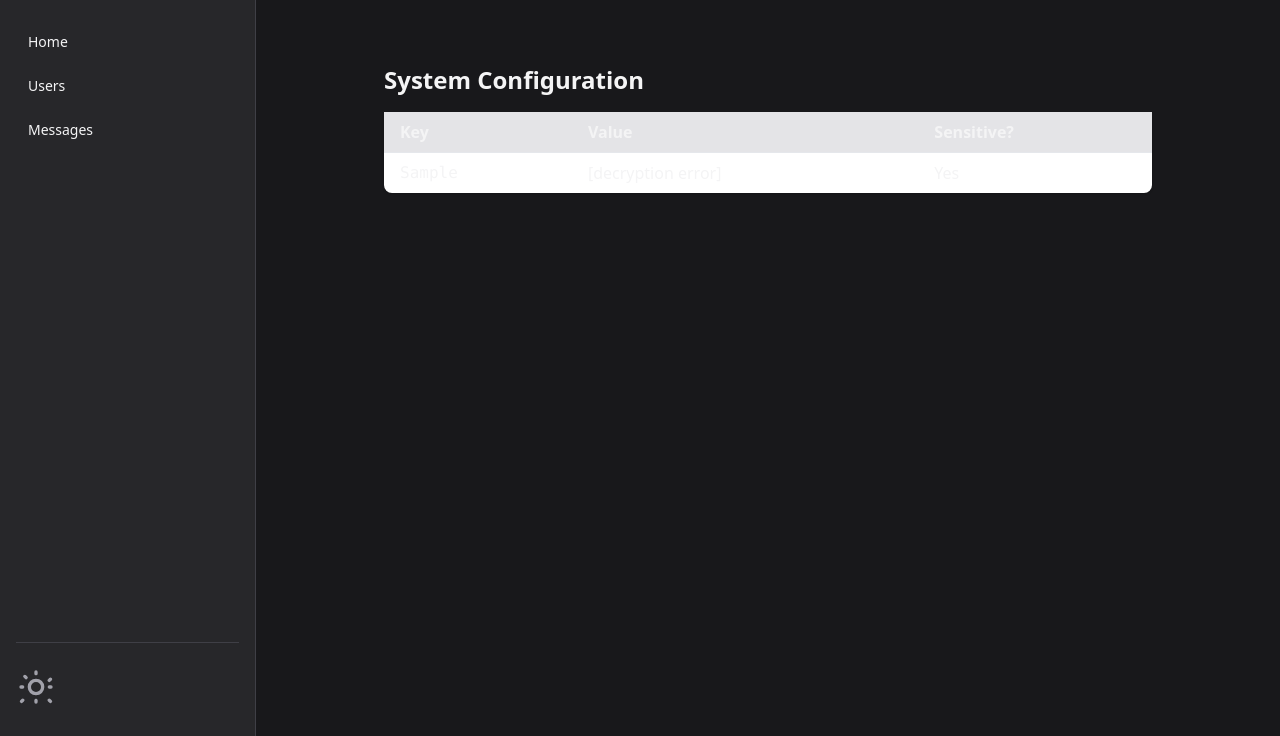
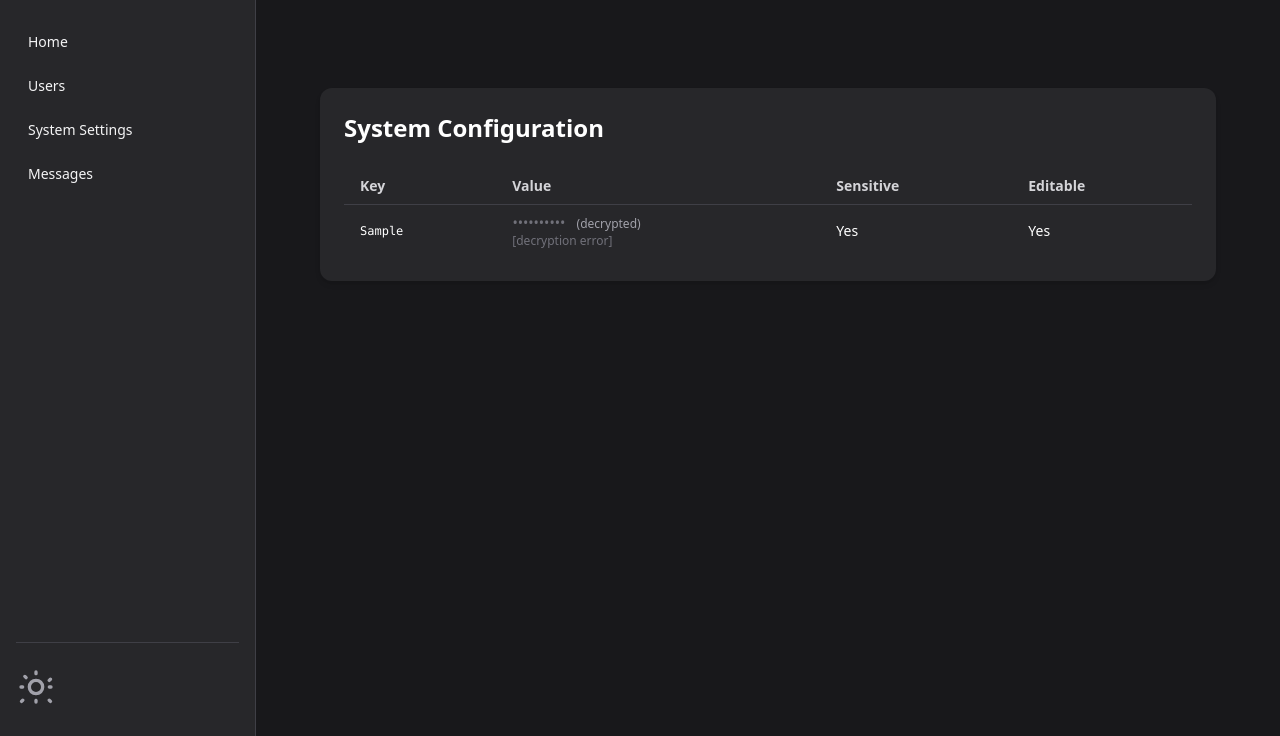
Before and after one commit to samcro1967/grylli, a Flask app: page /admin/system/ in a window 1280 px wide. Shown: the part 64-800 px from the top of the page. Run offline with Flask 3, Linux system fonts and the light colour scheme; a user stored in the database is signed in; tables that the repository leaves empty hold one stand-in row (values such as "Sample post"); parts of the project's set-up code (start-up, migrations or seed data) failed here and were passed over; some libraries are stand-ins or nearby versions.

Commit message:
latest updates

```diff
--- a/app/static/css/styles.css
+++ b/app/static/css/styles.css
@@ -648,6 +648,14 @@ video {
   margin-bottom: 1rem;
 }
 
+.mb-6 {
+  margin-bottom: 1.5rem;
+}
+
+.ml-2 {
+  margin-left: 0.5rem;
+}
+
 .mr-2 {
   margin-right: 0.5rem;
 }
@@ -660,8 +668,8 @@ video {
   margin-top: 0.25rem;
 }
 
-.mt-10 {
-  margin-top: 2.5rem;
+.mt-16 {
+  margin-top: 4rem;
 }
 
 .mt-2 {
@@ -746,6 +754,10 @@ video {
 
 .max-w-3xl {
   max-width: 48rem;
+}
+
+.max-w-4xl {
+  max-width: 56rem;
 }
 
 .max-w-md {
@@ -845,12 +857,12 @@ video {
   scroll-behavior: smooth;
 }
 
+.break-all {
+  word-break: break-all;
+}
+
 .rounded {
   border-radius: 0.25rem;
-}
-
-.rounded-lg {
-  border-radius: 0.5rem;
 }
 
 .rounded-xl {
@@ -916,11 +928,6 @@ video {
 .bg-zinc-100 {
   --tw-bg-opacity: 1;
   background-color: rgb(244 244 245 / var(--tw-bg-opacity));
-}
-
-.bg-zinc-200 {
-  --tw-bg-opacity: 1;
-  background-color: rgb(228 228 231 / var(--tw-bg-opacity));
 }
 
 .p-2 {
@@ -1025,6 +1032,10 @@ video {
   text-transform: lowercase;
 }
 
+.italic {
+  font-style: italic;
+}
+
 .leading-relaxed {
   line-height: 1.625;
 }
@@ -1054,6 +1065,16 @@ video {
   color: rgb(255 255 255 / var(--tw-text-opacity));
 }
 
+.text-zinc-300 {
+  --tw-text-opacity: 1;
+  color: rgb(212 212 216 / var(--tw-text-opacity));
+}
+
+.text-zinc-400 {
+  --tw-text-opacity: 1;
+  color: rgb(161 161 170 / var(--tw-text-opacity));
+}
+
 .text-zinc-500 {
   --tw-text-opacity: 1;
   color: rgb(113 113 122 / var(--tw-text-opacity));
@@ -1062,6 +1083,11 @@ video {
 .text-zinc-600 {
   --tw-text-opacity: 1;
   color: rgb(82 82 91 / var(--tw-text-opacity));
+}
+
+.text-zinc-700 {
+  --tw-text-opacity: 1;
+  color: rgb(63 63 70 / var(--tw-text-opacity));
 }
 
 .text-zinc-800 {
@@ -1208,6 +1234,11 @@ video {
   color: rgb(161 161 170 / var(--tw-text-opacity));
 }
 
+:is(.dark .dark\:text-zinc-500) {
+  --tw-text-opacity: 1;
+  color: rgb(113 113 122 / var(--tw-text-opacity));
+}
+
 :is(.dark .dark\:hover\:bg-red-900:hover) {
   --tw-bg-opacity: 1;
   background-color: rgb(127 29 29 / var(--tw-bg-opacity));
--- a/app/templates/admin/system_config.html
+++ b/app/templates/admin/system_config.html
@@ -1,22 +1,33 @@
 {% extends "layout.html" %}
 
 {% block content %}
-<div class="max-w-3xl mx-auto mt-10">
-  <h1 class="text-2xl font-semibold mb-4">System Configuration</h1>
-  <table class="table-auto w-full bg-white shadow rounded-lg">
-    <thead class="bg-zinc-200">
+<div class="max-w-4xl mx-auto mt-16 bg-white dark:bg-zinc-800 shadow-md rounded-xl p-6">
+  <h1 class="text-2xl font-semibold mb-6 text-black dark:text-white">System Configuration</h1>
+
+  <table class="table-auto w-full text-left text-sm">
+    <thead class="border-b border-zinc-300 dark:border-zinc-700 text-zinc-700 dark:text-zinc-300">
       <tr>
-        <th class="text-left px-4 py-2">Key</th>
-        <th class="text-left px-4 py-2">Value</th>
-        <th class="text-left px-4 py-2">Sensitive?</th>
+        <th class="py-2 px-4">Key</th>
+        <th class="py-2 px-4">Value</th>
+        <th class="py-2 px-4">Sensitive</th>
+        <th class="py-2 px-4">Editable</th>
       </tr>
     </thead>
-    <tbody>
+    <tbody class="text-black dark:text-white">
       {% for setting in settings %}
-      <tr class="border-t">
-        <td class="px-4 py-2 font-mono">{{ setting.key }}</td>
-        <td class="px-4 py-2">{{ setting.value }}</td>
-        <td class="px-4 py-2">{{ "Yes" if setting.is_sensitive else "No" }}</td>
+      <tr class="border-t border-zinc-200 dark:border-zinc-700">
+        <td class="py-2 px-4 font-mono text-xs">{{ setting.key }}</td>
+        <td class="py-2 px-4 break-all">
+          {% if setting.is_sensitive %}
+            <span class="italic text-zinc-400 dark:text-zinc-500">••••••••••</span>
+            <span class="ml-2 text-xs text-zinc-500 dark:text-zinc-400">(decrypted)</span>
+            <div class="text-xs text-zinc-300 dark:text-zinc-500">{{ setting.value }}</div>
+          {% else %}
+            {{ setting.value }}
+          {% endif %}
+        </td>
+        <td class="py-2 px-4">{{ "Yes" if setting.is_sensitive else "No" }}</td>
+        <td class="py-2 px-4">{{ "Yes" if setting.editable else "No" }}</td>
       </tr>
       {% endfor %}
     </tbody>
--- a/app/templates/layout.html
+++ b/app/templates/layout.html
@@ -57,7 +57,15 @@
           <a href="/" class="block px-3 py-2 rounded text-zinc-800 dark:text-zinc-100 hover:bg-zinc-100 dark:hover:bg-zinc-700">Home</a>
 
           {% if current_user.is_authenticated and current_user.role == 'admin' %}
-            <a href="{{ url_for('admin.list_users') }}" class="block px-3 py-2 rounded text-zinc-800 dark:text-zinc-100 hover:bg-zinc-100 dark:hover:bg-zinc-700">Users</a>
+            <a href="{{ url_for('admin.list_users') }}"
+               class="block px-3 py-2 rounded text-zinc-800 dark:text-zinc-100 hover:bg-zinc-100 dark:hover:bg-zinc-700">
+              Users
+            </a>
+
+            <a href="{{ url_for('admin.view_system_config') }}"
+               class="block px-3 py-2 rounded text-zinc-800 dark:text-zinc-100 hover:bg-zinc-100 dark:hover:bg-zinc-700">
+              System Settings
+            </a>
           {% endif %}
 
           <a href="/messages/" class="block px-3 py-2 rounded text-zinc-800 dark:text-zinc-100 hover:bg-zinc-100 dark:hover:bg-zinc-700">Messages</a>
--- a/app/views/admin.py
+++ b/app/views/admin.py
@@ -3,7 +3,7 @@
 # Admin user management views for Grylli
 # ---------------------------------------------------------------------
 
-from flask import Blueprint, render_template, request, redirect, url_for, flash
+from flask import Blueprint, render_template, request, redirect, url_for, flash, current_app
 from flask_login import login_required, current_user
 from werkzeug.security import generate_password_hash
 
@@ -13,6 +13,7 @@ from app.utils.logging import log_info_message, log_error_message
 
 from app.models import SystemConfig
 from app.services.encryption import decrypt
+from app.services.mail import send_email
 
 bp = Blueprint('admin', __name__, url_prefix='/admin')
 
@@ -114,3 +115,25 @@ def view_system_config():
                 setting.value = "[decryption error]"
 
     return render_template("admin/system_config.html", settings=settings)
+
+# ---------------------------------------------------------------------
+# System:
+# ---------------------------------------------------------------------
+@bp.route('/system/test-email/', methods=['POST'])
+@login_required
+def send_test_email():
+    if current_user.role != 'admin':
+        return "Unauthorized", 403
+
+    try:
+        send_email(
+            to=current_user.email,
+            subject="Test Email from Grylli",
+            body="This is a test email from the Grylli system configuration page."
+        )
+        flash("Test email sent successfully.", "success")
+    except Exception as e:
+        flash(f"Failed to send test email: {e}", "danger")
+        log_error_message(f"Test email failed: {e}")
+
+    return redirect(url_for('admin.view_system_config'))
```
Also changed, not shown: app/services/mail.py (added, +20 -0 lines), app/templates/account/manage_account.html (+30 -7 lines), app/views/index.py (+2 -8 lines).
